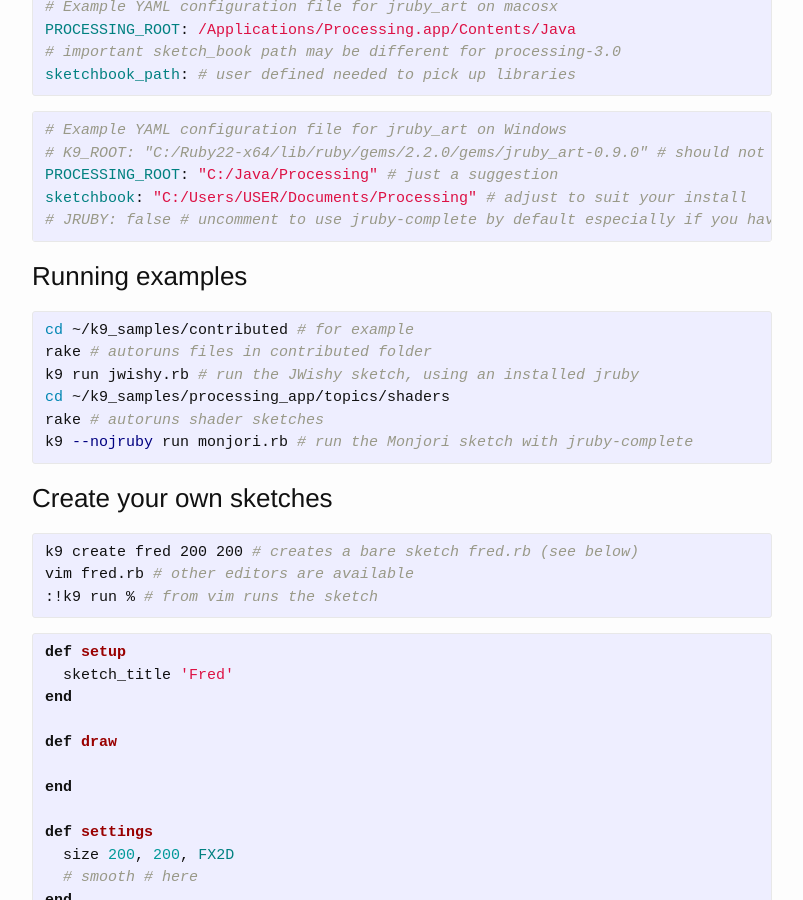
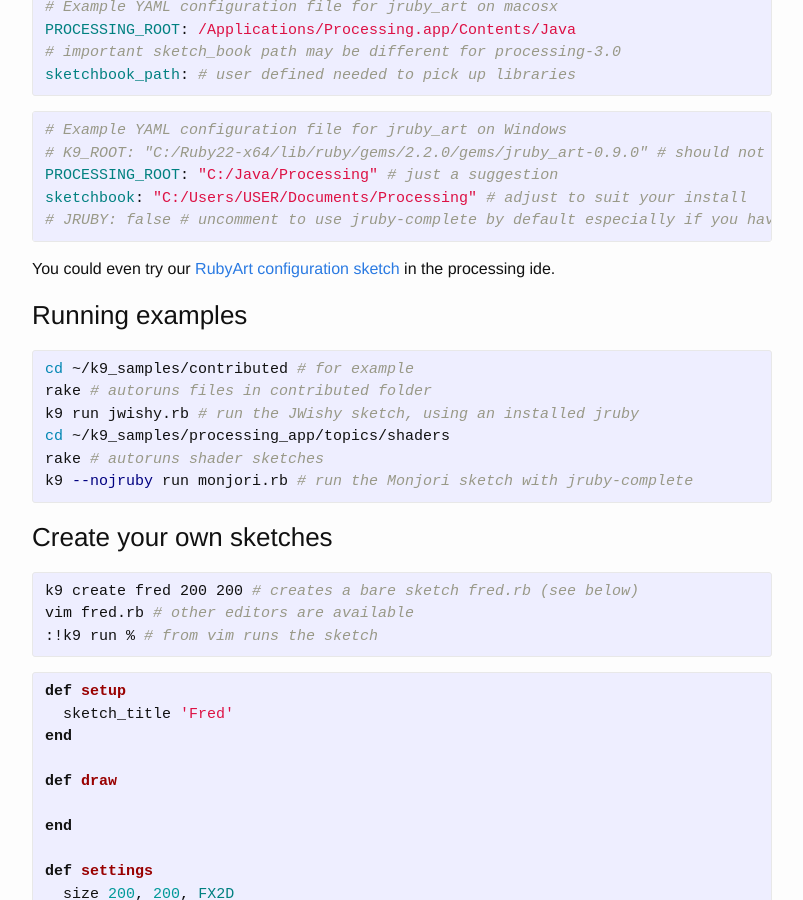
Before and after one commit to ruby-processing/ruby-processing.github.io, a Jekyll site: the page built from _posts/2015-09-01-getting_started.md, in a window 1280 px wide and 900 px high, scrolled down 887 px. Shown: the whole window, without its empty margins (238-1041 px from the left). Built offline with Jekyll 4.4.1, drawn with Linux system fonts in a browser that asks for light colours.

Commit message:
modified:   _posts/2015-09-01-getting_started.md

```diff
--- a/_posts/2015-09-01-getting_started.md
+++ b/_posts/2015-09-01-getting_started.md
@@ -46,6 +46,8 @@ sketchbook: "C:/Users/USER/Documents/Processing" # adjust to suit your install
 # JRUBY: false # uncomment to use jruby-complete by default especially if you haven't installed jruby
 {% endhighlight %}
 
+You could even try our [RubyArt configuration sketch][config] in the processing ide.
+
 ### Running examples
 
 {% highlight bash %}
@@ -84,3 +86,4 @@ end
 [video]:https://www.processing.org/reference/libraries/video/
 [audio]:https://processing.org/reference/libraries/sound/
 [jdk]:http://www.oracle.com/technetwork/java/javase/downloads/jdk8-downloads-2133151.html
+[config]:https://github.com/ruby-processing/Example-Sketches/blob/master/samples/JRubyArt/JRubyArt.pde
```
